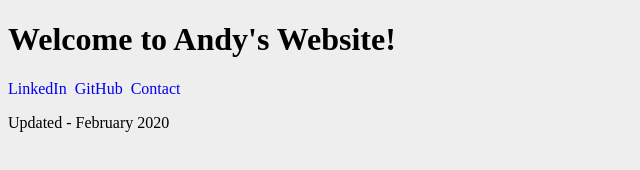
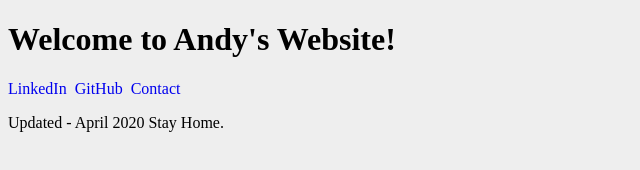
Before and after one commit to greenteaphd/greenteaphd.github.io, a plain HTML site: page index.html in a window 1280 px wide. Shown: the full height of the page, 0-640 px from the left. Drawn offline with Linux system fonts and the light colour scheme.

Commit message:
small update

```diff
--- a/index.html
+++ b/index.html
@@ -21,6 +21,8 @@
             <a href = "https://github.com/greenteaphd" style="text-decoration:none">GitHub</a>&nbsp
             <a href = "mailto:andy@andyhan.me" style="text-decoration:none">Contact</a>&nbsp
             <p ALIGN = "LEFT">
-            Updated - February 2020
+            Updated - April 2020
+
+            Stay Home.
     </body>
 </html>
```
